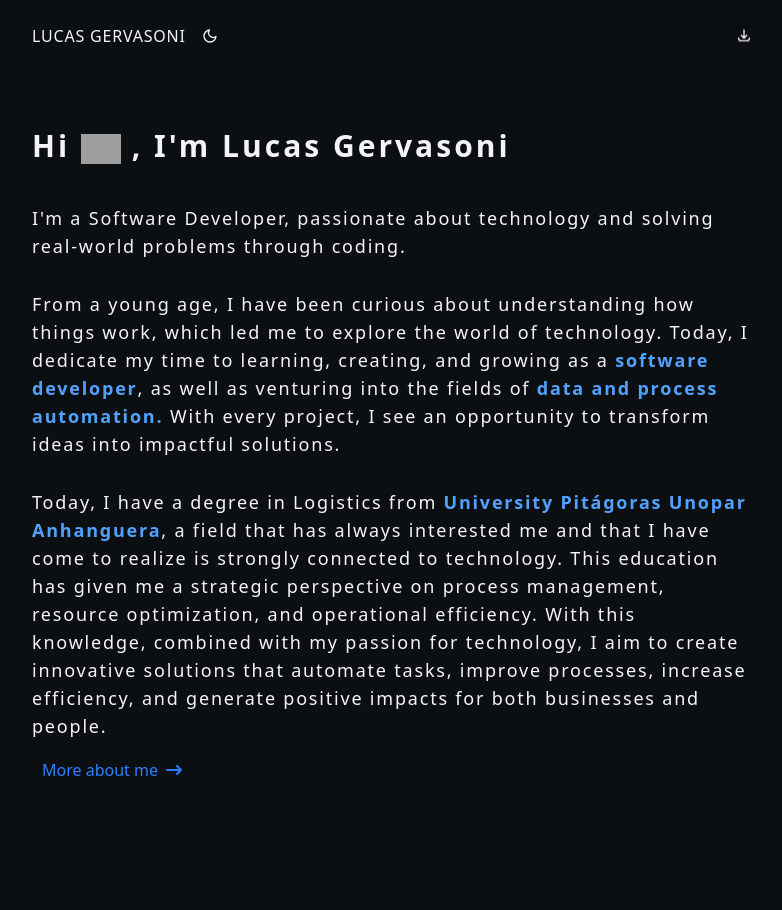
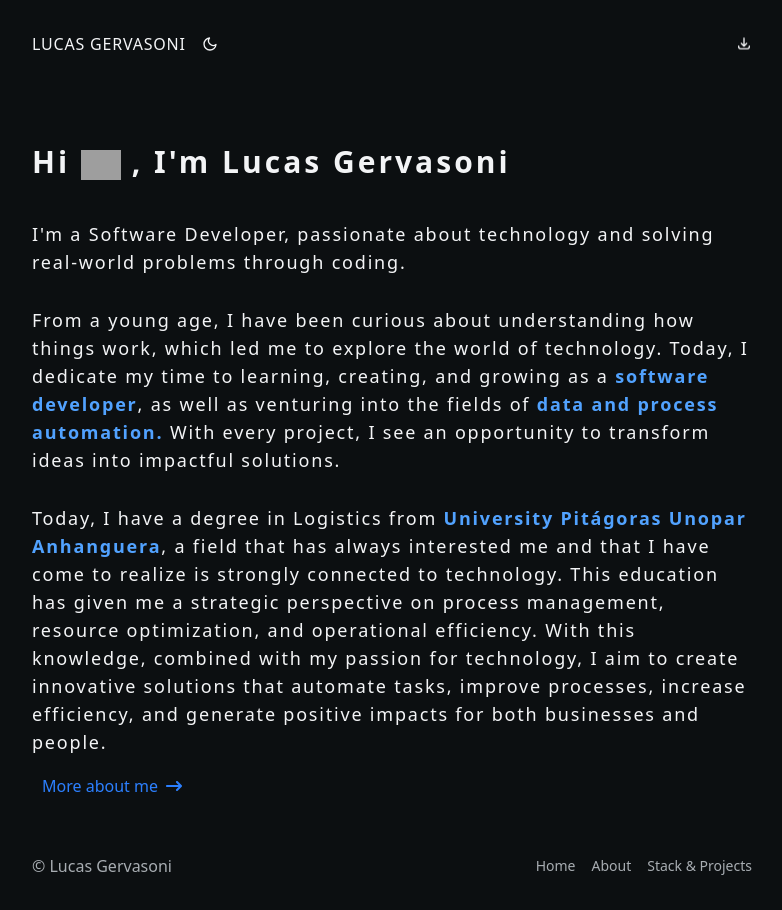
Before and after one commit to LucasGervasoni/lucasgervasoni.online, a Next.js app: page /about in a window 1280 px wide. Shown: the whole page, without its empty margins (248-1030 px from the left). Before the commit the page ends 830 px from the top, so only its background shows below. Built offline with nearby package versions, Linux system fonts and the light colour scheme; grey boxes are pictures that could not be loaded.

Commit message:
fixing a error with the mainContainer height

```diff
--- a/src/app/globals.css
+++ b/src/app/globals.css
@@ -55,8 +55,9 @@ body {
 .mainContainer{
   display: flex;
   flex-direction: column;
+  justify-content: space-between;
   gap: 20px;
-  height: 100vh;
+  min-height: 100vh;
   margin: 0 auto;
   padding:24px;
 }
@@ -66,9 +67,18 @@ body {
 }
 
 .aboutMeContent, .aboutTechContent, .moreAboutMeContent{
-  margin: 40px 0px;
+  margin-top: 40px;
 }
 
 .aboutMeItems, .aboutTechItems, .moreAboutMeItems{
   margin-top: 30px;
 }
+
+
+.footerElements{
+  color: rgb(168, 173, 178);
+}
+
+.hoverElements:hover{
+  color: #4385d7;
+}
--- a/src/components/Footer.js
+++ b/src/components/Footer.js
@@ -1,3 +1,14 @@
+import Link from "next/link";
+
 export function Footer(){
-
+  return(
+    <nav className="flex justify-between items-center gap-4 min-h-10">
+      <p className="text-sm md:text-base hoverElements cursor-pointer footerElements">© Lucas Gervasoni</p>
+      <div className="flex items-center gap-4">
+        <Link className="text-xs md:text-sm hoverElements footerElements" href="/">Home</Link>
+        <Link className="text-xs md:text-sm hoverElements footerElements" href="/about">About</Link>
+        <Link className="text-xs md:text-sm hoverElements footerElements" href="/tech">Stack & Projects</Link>
+      </div>
+    </nav>
+  )
 }
--- a/src/components/hero.js
+++ b/src/components/hero.js
@@ -42,7 +42,7 @@ export function Hero(){
 
 
     return (
-        <div className="heroContainer h-150 flex flex-col gap-4 justify-center">
+        <div className="heroContainer h-140 flex flex-col gap-4 justify-center">
           <div>
             <p className="text-3xl font-bold">{text.line1}</p>
             <p className="text-xl">{text.line2}</p>
--- a/src/components/navBar.js
+++ b/src/components/navBar.js
@@ -18,14 +18,14 @@ export function NavBar(){
 
 
   return(
-    <nav className="flex justify-between items-center">
-     <p className="tracking-wider flex items-center gap-4">
+    <nav className="flex justify-between items-center min-h-10">
+     <p className="hoverElements tracking-wider flex items-center gap-4">
       <Link href="/">LUCAS GERVASONI</Link>
         <button className="cursor-pointer" onClick={() => setIsDarkMode(!isDarkMode)}>
         {isDarkMode ? <FiSun/> : <FiMoon/> }
       </button>
         </p>
-      <a title="resume" href="https://drive.google.com/file/d/1Ry7EtIbztxdZPtVEvihpzufAfbW-ymAC/view?usp=sharing" target="_blank" className="animate-bounce" style={buttonDownload}><HiOutlineDownload/></a>
+      <a title="resume" href="https://drive.google.com/file/d/1Ry7EtIbztxdZPtVEvihpzufAfbW-ymAC/view?usp=sharing" target="_blank" className="hoverElements animate-bounce" style={buttonDownload}><HiOutlineDownload/></a>
     </nav>
   )
 }
--- a/src/pages/about.js
+++ b/src/pages/about.js
@@ -1,12 +1,14 @@
 import "../../public/css/About.css";
 import { NavBar } from "@/components/NavBar";
 import { AboutMe } from "@/components/aboutMe/AboutMe";
+import { Footer } from "@/components/Footer";
 
 export default function About() {
   return (
     <div className="mainContainer min-w-2xs max-w-3xl">
       <NavBar />
       <AboutMe />
+      <Footer />
     </div>
   );
 }
--- a/src/pages/initial.js
+++ b/src/pages/initial.js
@@ -1,11 +1,13 @@
 import { Hero } from "@/components/Hero";
 import { NavBar } from "@/components/NavBar";
+import { Footer } from "@/components/Footer";
 
 export function Initial() {
   return (
     <>
       <NavBar />
       <Hero />
+      <Footer />
     </>
   );
 }
--- a/src/pages/moreAbout.js
+++ b/src/pages/moreAbout.js
@@ -1,12 +1,14 @@
 import "../../public/css/MoreAboutMe.css";
 import { NavBar } from "@/components/NavBar";
 import { MoreAboutMe } from "@/components/aboutMe/MoreAboutMe";
+import { Footer } from "@/components/Footer";
 
 export default function MoreAbout() {
   return (
     <div className="mainContainer min-w-2xs max-w-3xl">
       <NavBar />
       <MoreAboutMe />
+      <Footer />
     </div>
   );
 }
--- a/src/pages/tech.js
+++ b/src/pages/tech.js
@@ -1,12 +1,14 @@
 import "../../public/css/AboutTech.css";
 import { NavBar } from "@/components/NavBar";
 import { AboutTech } from "@/components/tech/AboutTech";
+import { Footer } from "@/components/Footer";
 
 export default function Tech() {
   return (
     <div className="mainContainer min-w-2xs max-w-3xl">
       <NavBar />
       <AboutTech />
+      <Footer />
     </div>
   );
 }
```
